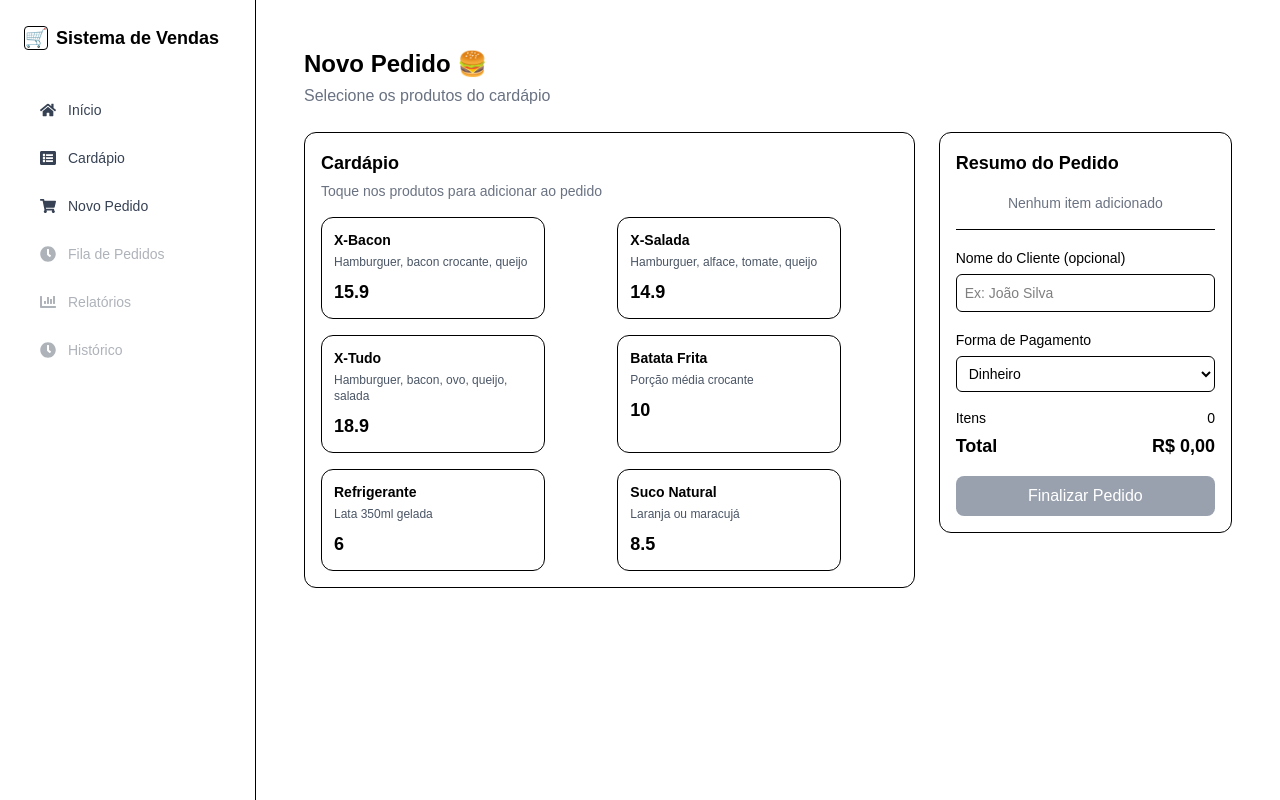
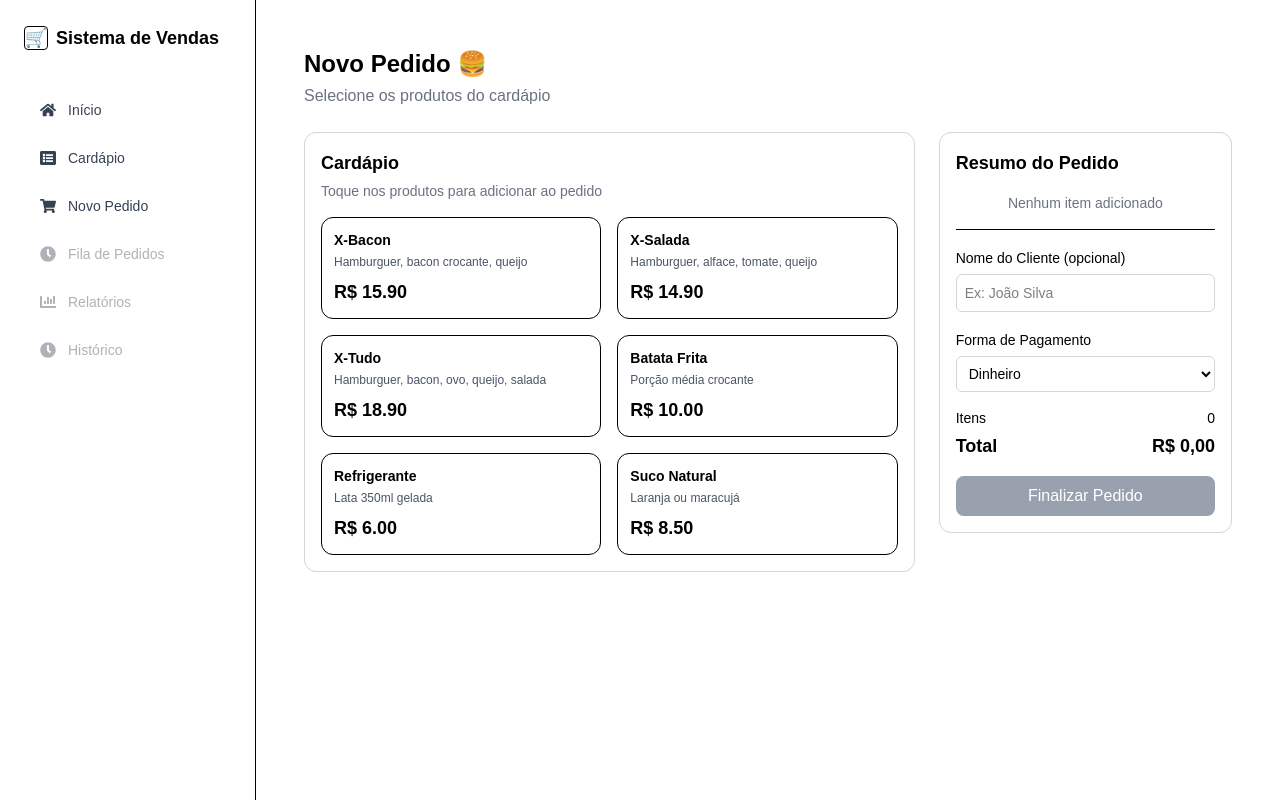
Before and after one commit to eduardo-gabriel-frainer/NomusTruck, a Next.js app: page / in a window 1280 px wide. Built offline with nearby package versions, Linux system fonts and the light colour scheme.

Commit message:
fix: arrumar cores

```diff
--- a/src/app/page.js
+++ b/src/app/page.js
@@ -2,7 +2,7 @@ import Pedido from "./pedido/page";
 
 export default function Home() {
   return (
-    <div>
+    <div className="bg-red">
       <Pedido></Pedido>
     </div>
   );
--- a/src/app/pedido/page.jsx
+++ b/src/app/pedido/page.jsx
@@ -1,7 +1,6 @@
 import CardMenu from "@/components/Card";
 
 export default function Pedido() {
-
   const produtos = [
     { id: 1, name: "X-Bacon", description: "Hamburguer, bacon crocante, queijo", price: 15.9 },
     { id: 2, name: "X-Salada", description: "Hamburguer, alface, tomate, queijo", price: 14.9 },
@@ -12,23 +11,23 @@ export default function Pedido() {
   ];
 
   return (
-    <div className="p-6 bg-white text-black">
+    <div className="p-6 bg-white min-h-screen">
       {/* Título */}
-      <h1 className="text-2xl font-bold mb-1">Novo Pedido 🍔</h1>
+      <h1 className="text-2xl font-bold mb-1 text-black">Novo Pedido 🍔</h1>
       <p className="text-gray-500 mb-6">Selecione os produtos do cardápio</p>
 
       {/* Layout principal */}
       <div className="grid grid-cols-1 md:grid-cols-3 gap-6">
 
         {/* CARDÁPIO */}
-        <div className="md:col-span-2 border rounded-xl p-4">
-          <h2 className="text-lg font-semibold mb-1">Cardápio</h2>
+        <div className="md:col-span-2 border border-gray-300 rounded-xl p-4 bg-white">
+          <h2 className="text-lg font-semibold mb-1 text-black">Cardápio</h2>
           <p className="text-sm text-gray-500 mb-4">
             Toque nos produtos para adicionar ao pedido
           </p>
 
-          {/* GRID DE PRODUTOS */}
-          <div className="grid grid-cols-2 gap-4">
+          {/* GRID DE PRODUTOS RESPONSIVO - máximo 2 por linha */}
+          <div className="grid grid-cols-1 sm:grid-cols-2 gap-4">
             {produtos.map((item) => (
               <CardMenu
                 key={item.id}
@@ -41,8 +40,8 @@ export default function Pedido() {
         </div>
 
         {/* RESUMO DO PEDIDO */}
-        <div className="border rounded-xl p-4 h-fit">
-          <h2 className="text-lg font-semibold mb-4">Resumo do Pedido</h2>
+        <div className="border border-gray-300 rounded-xl p-4 h-fit bg-white">
+          <h2 className="text-lg font-semibold mb-4 text-black">Resumo do Pedido</h2>
 
           <p className="text-sm text-gray-500 text-center mb-4">
             Nenhum item adicionado
@@ -55,12 +54,12 @@ export default function Pedido() {
           <input
             type="text"
             placeholder="Ex: João Silva"
-            className="w-full border rounded-md p-2 mt-1 mb-4 text-sm"
+            className="w-full border border-gray-300 rounded-md p-2 mt-1 mb-4 text-sm bg-white text-black"
           />
 
           {/* Pagamento */}
           <label className="text-sm font-medium">Forma de Pagamento</label>
-          <select className="w-full border rounded-md p-2 mt-1 mb-4 text-sm">
+          <select className="w-full border border-gray-300 rounded-md p-2 mt-1 mb-4 text-sm bg-white text-black">
             <option>Dinheiro</option>
             <option>Cartão</option>
             <option>Pix</option>
--- a/src/components/Card.jsx
+++ b/src/components/Card.jsx
@@ -1,8 +1,8 @@
 export default function CardMenu({ name, description, price }) {
     return (
-        <div className="bg-white border border-black rounded-xl w-56 p-3">
+        <div className="bg-white border border-black rounded-xl w-full p-3 flex flex-col justify-between">
 
-            <h2 className="font-bold text-sm">
+            <h2 className="font-bold text-sm text-black">
                 {name}
             </h2>
 
@@ -10,8 +10,8 @@ export default function CardMenu({ name, description, price }) {
                 {description}
             </p>
 
-            <p className="font-bold text-lg mt-2">
-                {price}
+            <p className="font-bold text-lg mt-2 text-black">
+                R$ {price.toFixed(2)}
             </p>
 
         </div>
```
Also changed, not shown: src/app/globals.css (+4 -10 lines).
